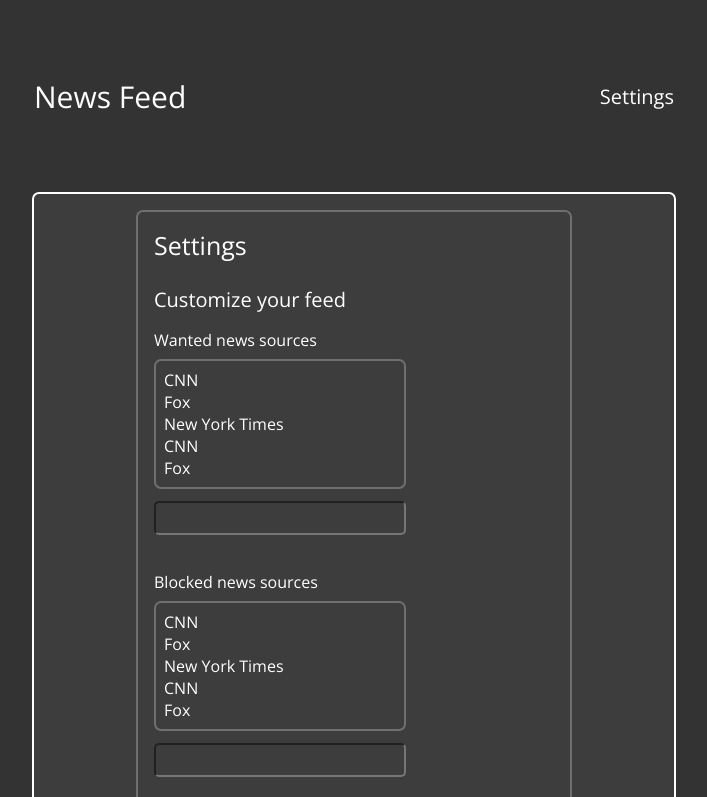
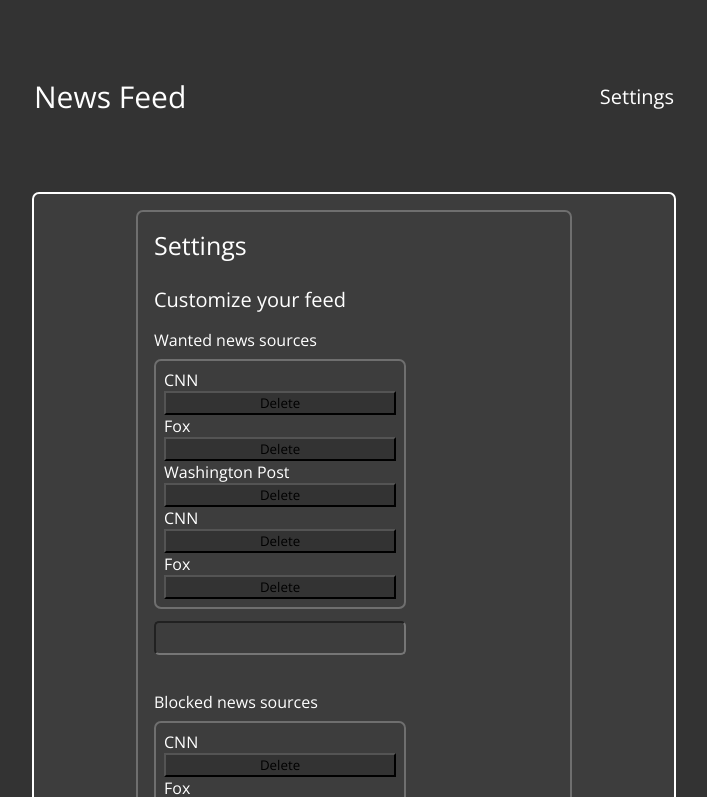
Before and after one commit to nslee333/news_project, a React (Create React App) app: page / in a window 1280 px wide. Shown: the top 797 px of the page, without its empty margins (286-993 px from the left). Built offline with nearby package versions, Linux system fonts and the light colour scheme.

Commit message:
Added button to block map.

```diff
--- a/src/components/Settings.tsx
+++ b/src/components/Settings.tsx
@@ -8,7 +8,7 @@ import {State} from "../state/reducer"
 export default function Settings() {
   const initialState: State = {
     sourcesWanted: ["CNN", "Fox", "New York Times", "CNN", "Fox"],
-    sourcesBlocked: ["CNN", "Fox", "New York Times", "CNN", "Fox"],
+    sourcesBlocked: ["CNN", "Fox", "Washington Post", "CNN", "Fox"],
   };
 
   const [state, dispatch] = useReducer(reducer, initialState);
@@ -20,6 +20,7 @@ export default function Settings() {
       return (
         <div className="filter-map" key={index}>
         {state.sourcesBlocked[index]}
+        <button className="filter-btn">Delete</button>
       </div>
       )
     });
@@ -39,6 +40,7 @@ export default function Settings() {
       return (
         <div className="block-map" key={index}>
           {state.sourcesBlocked[index]}
+        <button className="block-btn">Delete</button>
         </div>
       );
     })
```
